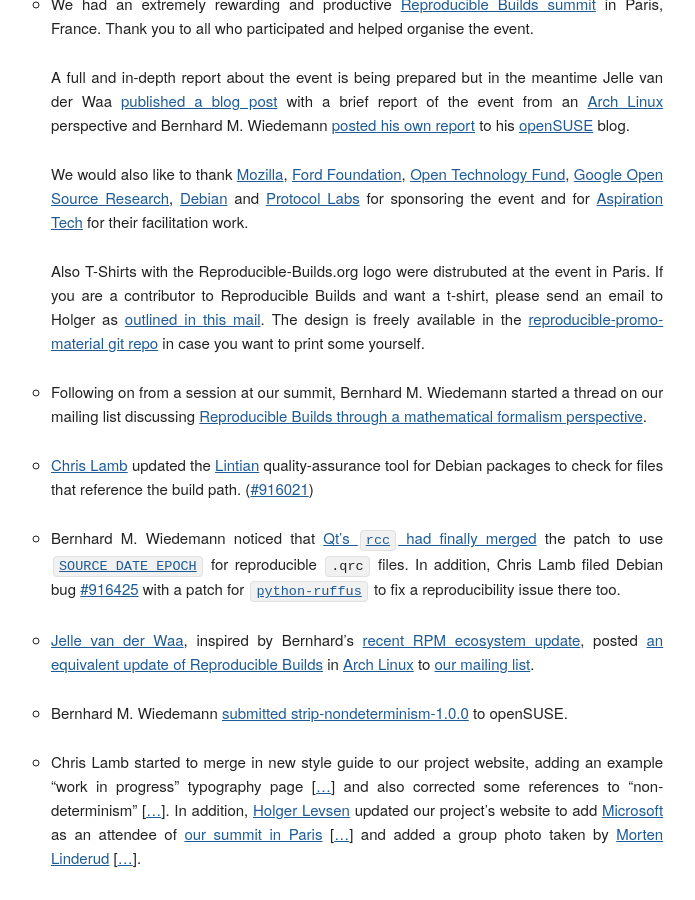
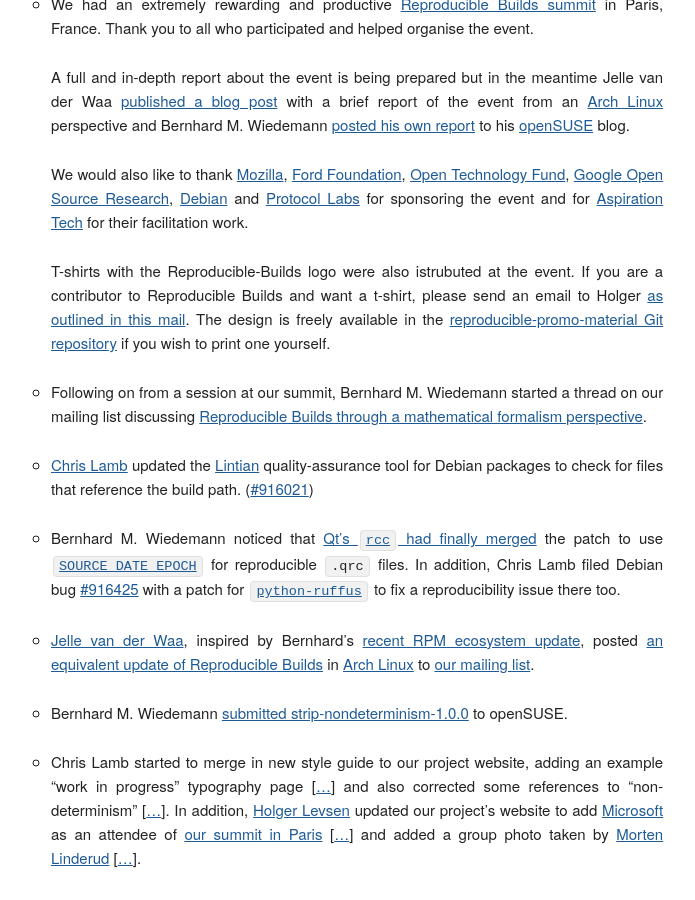
Before and after one commit to prototypefund/reproducible-website, a Jekyll site: the page built from _blog/posts/190.md, in a window 1280 px wide and 900 px high, scrolled down 883 px. Shown: the whole window, without its empty margins (124-819 px from the left). Built offline with Jekyll 4.4.1, drawn with Linux system fonts in a browser that asks for light colours; some web fonts are replaced.

Commit message:
Tidy t-shirt paragraph.

```diff
--- a/_blog/posts/190.md
+++ b/_blog/posts/190.md
@@ -13,7 +13,7 @@
 
     We would also like to thank [Mozilla](https://www.mozilla.org/), [Ford Foundation](https://www.fordfoundation.org/), [Open Technology Fund](https://www.opentech.fund), [Google Open Source Research](https://opensource.google.com/), [Debian](https://www.debian.org/) and [Protocol Labs](https://protocol.ai/) for sponsoring the event and for [Aspiration Tech](https://aspirationtech.org) for their facilitation work.
 
-    Also T-Shirts with the Reproducible-Builds.org logo were distrubuted at the event in Paris. If you are a contributor to Reproducible Builds and want a t-shirt, please send an email to Holger as [outlined in this mail](https://lists.reproducible-builds.org/pipermail/rb-general/2018-November/001266.html). The design is freely available in the [reproducible-promo-material git repo](https://salsa.debian.org/reproducible-builds/reproducible-promo-material/) in case you want to print some yourself.
+    T-shirts with the Reproducible-Builds logo were also istrubuted at the event. If you are a contributor to Reproducible Builds and want a t-shirt, please send an email to Holger [as outlined in this mail](https://lists.reproducible-builds.org/pipermail/rb-general/2018-November/001266.html). The design is freely available in the [reproducible-promo-material Git repository](https://salsa.debian.org/reproducible-builds/reproducible-promo-material/) if you wish to print one yourself.
 
 * Following on from a session at our summit, Bernhard M. Wiedemann started a thread on our mailing list discussing [Reproducible Builds through a mathematical formalism perspective](https://lists.reproducible-builds.org/pipermail/rb-general/2018-December/001327.html).
 
```
